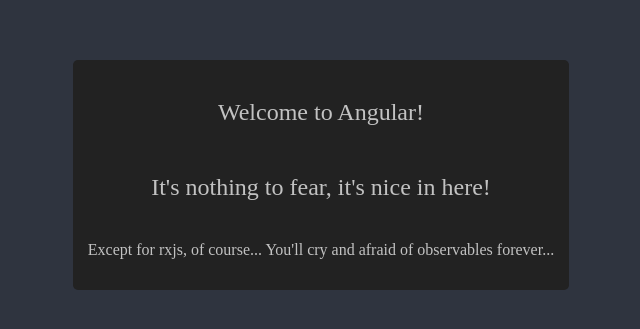
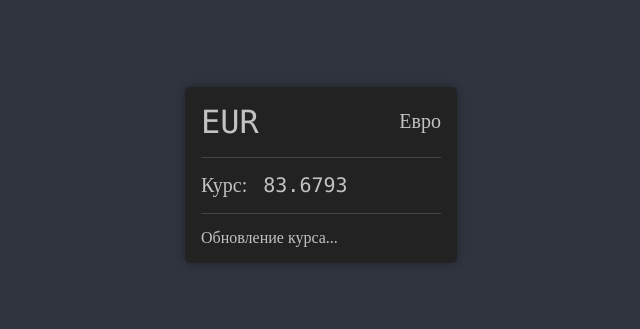
Before and after one commit to vapeman/angular-test-task, an Angular app: page / in a window 1280 px wide. Shown: the part 225-554 px from the top of the page, without its empty margins (319-959 px from the left). Built offline with nearby package versions, Linux system fonts and the light colour scheme.

Commit message:
Create a base layout for the currency-view

```diff
--- a/src/app/app.component.html
+++ b/src/app/app.component.html
@@ -1,7 +1,3 @@
 <div class="app" @fadeInOutAnimation>
-  <div class="message">
-    <p class="message--string--big">Welcome to Angular!</p>
-    <p class="message--string--big">It's nothing to fear, it's nice in here!</p>
-    <p class="message--string--small">Except for rxjs, of course... You'll cry and afraid of observables forever...</p>
-  </div>
+  <app-currency-view></app-currency-view>
 </div>
--- a/src/app/components/currency-view/currency-view.component.html
+++ b/src/app/components/currency-view/currency-view.component.html
@@ -1 +1,29 @@
-<p>currency-view works!</p>
+<div class="container"> <div class="content--wrapper"> <div class="content">
+  <div class="content--currency-info--container">
+    <div class="currency-info--code">{{currencyCharCode}}</div>
+    <div class="currency-info--name">{{currencyName}}</div>
+  </div>
+  <hr>
+  <div class="content--currency-value--container">
+    <div class="currency-value--value">Курс:<span>{{currencyValue}}</span></div>
+    <div class="currency-value--direction--container">
+      <div class="currency-value--direction" [title]="'Предыдущий курс: ' + currencyPreviousValue === null ? 'неизвестно' : currencyPreviousValue"
+           [class]="{
+              'currency-value--direction--growing': currencyValueIsGrowing === true,
+              'currency-value--direction--falling': currencyValueIsGrowing === false,
+              'currency-value--direction--same':  currencyValueIsGrowing === null,
+              'currency-value--direction--unknown': currencyValueIsGrowing === undefined
+            }"
+      ></div>
+    </div>
+  </div>
+  <hr>
+  <div class="content--service-info--container">
+    <div class="service-info--loader--container">
+      <div class="lds-dual-ring" *ngIf="updating"></div>
+    </div>
+    <div class="service-info--message--container">
+      <span class="service-info--message">{{message}}</span>
+    </div>
+  </div>
+</div> </div> </div>
--- a/src/app/components/currency-view/currency-view.component.less
+++ b/src/app/components/currency-view/currency-view.component.less
@@ -0,0 +1,132 @@
+@import (reference) "./../../../styles";
+
+@local-size-unit: @base-size;
+@font-size-big: @local-size-unit*4;
+@font-size-mid: @local-size-unit*2.5;
+@font-size-small: @local-size-unit*2;
+
+hr {
+  width: 100%;
+  height: @local-size-unit*.05;
+  border: none;
+  background-color: #444;
+  margin-top: @local-size-unit*2;
+  margin-bottom: @local-size-unit*2;
+}
+.container {
+  .rounded();
+  .shadowed();
+  background-color: @base-background-color;
+  color: @font-color;
+  width: auto;
+  height: auto;
+  padding: 2*@local-size-unit;
+}
+.content--wrapper {
+  width: auto;
+  height: auto;
+  background-color: transparent;
+}
+.content {
+  .flex-column-center();
+  min-width: @local-size-unit*30;
+  .content--currency-info--container, .content--currency-value--container, .content--service-info--container {
+    min-width: 100%;
+    width: auto;
+    height: auto;
+  }
+}
+.content--currency-info--container {
+  .flex-row-space-between();
+  //margin-bottom: @local-size-unit;
+}
+.currency-info--code {
+  font-size: @font-size-big;
+  font-family: Consolas, sans-serif;
+  margin-right: @local-size-unit*3;
+}
+.currency-info--name {
+  font-size: @font-size-mid;
+}
+
+.content--currency-value--container {
+  .flex-row-space-between();
+}
+.currency-value--value {
+  font-size: @font-size-mid;
+  //margin-left: @local-size-unit*.2;
+  span {
+    font-family: Consolas, sans-serif;
+    margin-left: @local-size-unit*2;
+  }
+}
+.currency-value--direction--container {
+  width: @local-size-unit*2;
+  height: @local-size-unit*2;
+  .flex-column-center();
+}
+.currency-value--direction {
+  width: 0;
+  height: 0;
+  border: @local-size-unit*.7 solid transparent;
+}
+.currency-value--direction--growing {
+  border-bottom: @local-size-unit solid #47BC9B;
+  margin-top: -@local-size-unit;
+}
+.currency-value--direction--falling {
+  border-top: @local-size-unit solid #C13839;
+  margin-bottom: -@local-size-unit;
+}
+.currency-value--direction--same {
+  border: none;
+  width: auto;
+  height: auto;
+  font-family: Consolas, sans-serif;
+  font-size: @font-size-mid;
+}
+.currency-value--direction--same:after {
+  content: '=';
+}
+.currency-value--direction--unknown {
+  display: none;
+}
+
+.content--service-info--container {
+  .flex-row-left();
+}
+.service-info--loader--container {
+  width: auto;
+  height: auto;
+}
+.service-info--message--container {
+}
+.service-info--message {
+  font-size: @font-size-small;
+}
+
+@loader-size-unit: @local-size-unit*.4;
+
+.lds-dual-ring {
+  display: inline-block;
+  width: 5*@local-size-unit;
+  height: 2*@local-size-unit;
+}
+.lds-dual-ring:after {
+  content: "";
+  display: block;
+  width: 5*@loader-size-unit;
+  height: 5*@loader-size-unit;
+  border-radius: 50%;
+  border: .7*@loader-size-unit solid #A4522D;
+  border-color: #A4522D transparent #A4522D transparent;
+  animation: lds-dual-ring 1.2s linear infinite;
+}
+@keyframes lds-dual-ring {
+  0% {
+    transform: rotate(0deg);
+  }
+  100% {
+    transform: rotate(360deg);
+  }
+}
--- a/src/app/components/currency-view/currency-view.component.ts
+++ b/src/app/components/currency-view/currency-view.component.ts
@@ -1,4 +1,4 @@
-import { Component, OnInit } from '@angular/core';
+import {Component, Input, OnInit} from '@angular/core';
 
 @Component({
   selector: 'app-currency-view',
@@ -9,7 +9,21 @@
 
   constructor() { }
 
-  ngOnInit(): void {
-  }
+  @Input() currencyCharCode: string = 'EUR'
+
+  public updating: boolean = false
+  public error: boolean = false
+  public currencyName: string = 'Евро'
+  public currencyValue: number = 83.6793
+  public currencyPreviousValue: number | null = null
+  public currencyValueIsGrowing: boolean | null | undefined = undefined; /* true -- growing, false -- falling,
+                                                                            null -- same, undefined -- unknown */
+  public currencyDateTime: string = ''
+  public message: string = 'Обновление курса...'
+
+  private data: any = undefined
+
+
+  ngOnInit(): void {}
 
 }
--- a/src/styles.less
+++ b/src/styles.less
@@ -2,8 +2,12 @@
 @font-color: #c2c2c2;
 @border-radius: 5px;
 @base-background-color: #222;
+@base-size: 1vmin;
 .rounded {
   border-radius: 5px;
+}
+.shadowed {
+  box-shadow: #00000055 0 0 10px;
 }
 .full-sized {
   width: 100%;
@@ -15,6 +19,18 @@
   justify-content: center;
   align-items: center;
 }
+.flex-row-space-between {
+  display: flex;
+  flex-direction: row;
+  justify-content: space-between;
+  align-items: center;
+}
+.flex-row-left {
+  display: flex;
+  flex-direction: row;
+  justify-content: flex-start;
+  align-items: center;
+}
 body, html {
   width: 100vw;
   height: 100vh;
```
